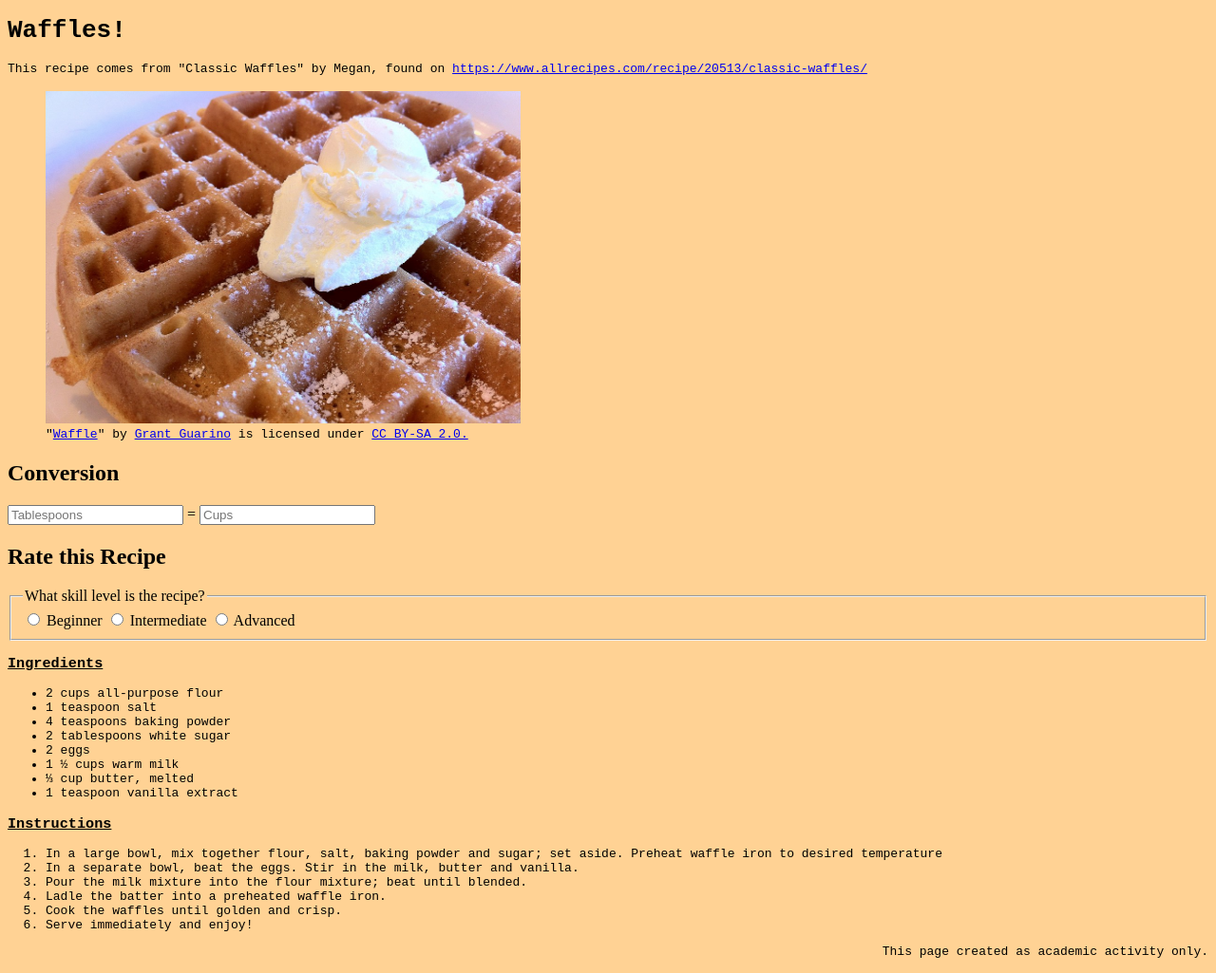
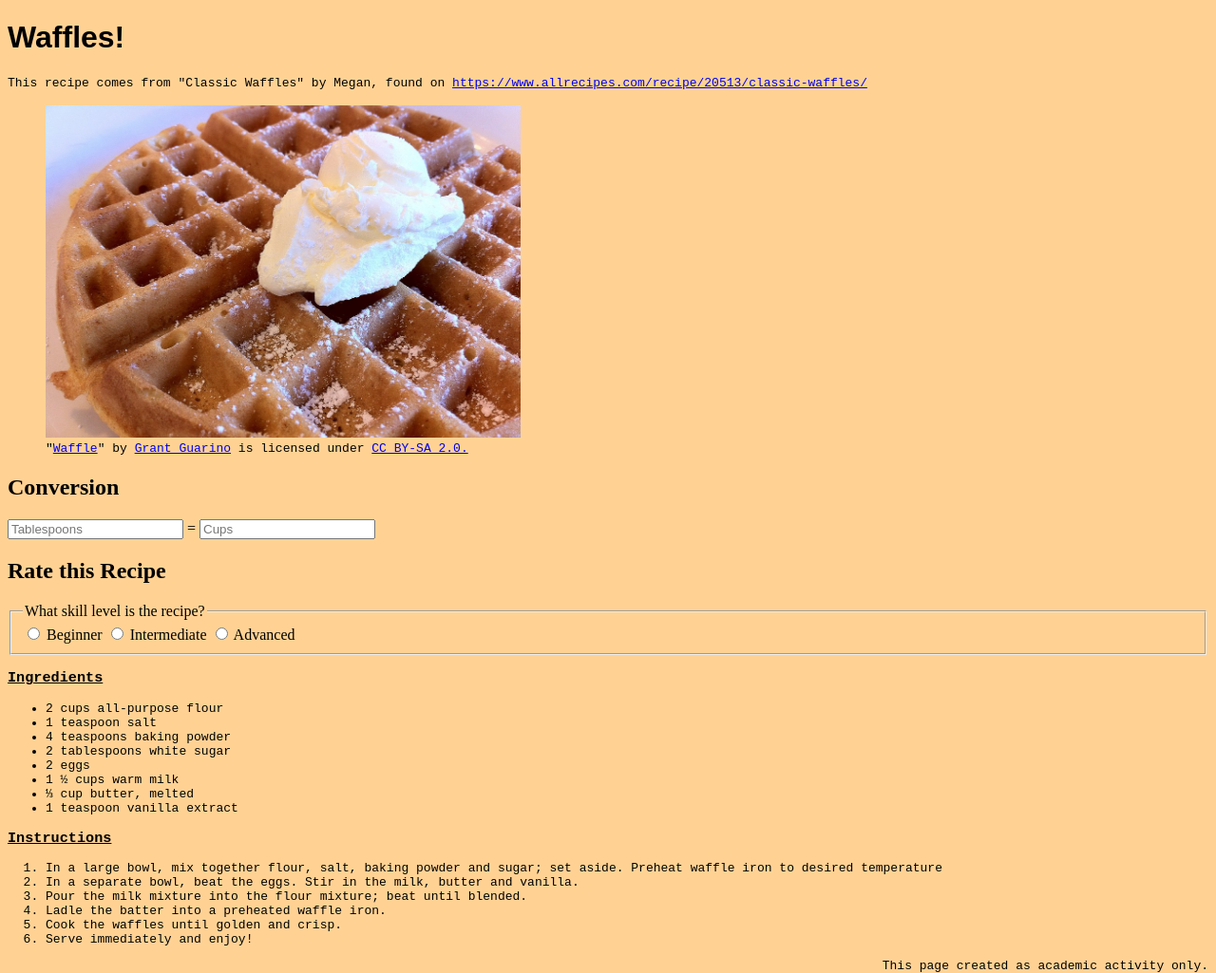
Before and after one commit to Axium01/recipe-waffle, a plain HTML site: page index.html in a window 1280 px wide. Shown: the whole page at 95% size. Drawn offline with Linux system fonts and the light colour scheme.

Commit message:
Update style.css

```diff
--- a/css/style.css
+++ b/css/style.css
@@ -5,7 +5,7 @@ html {
 }
 
 h1 {
-  font-family: monospace;
+  font-family: Josefin Sans, sans-serif;
 }
 
 h3 {
```
